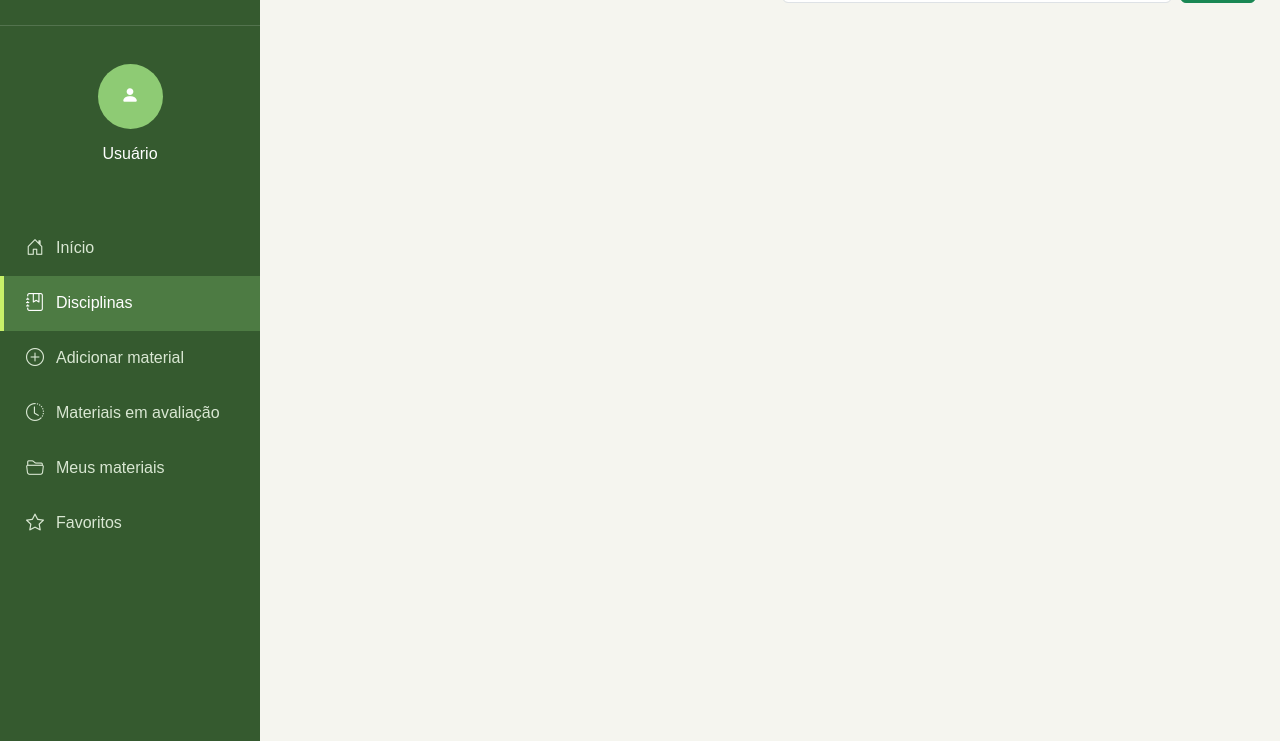
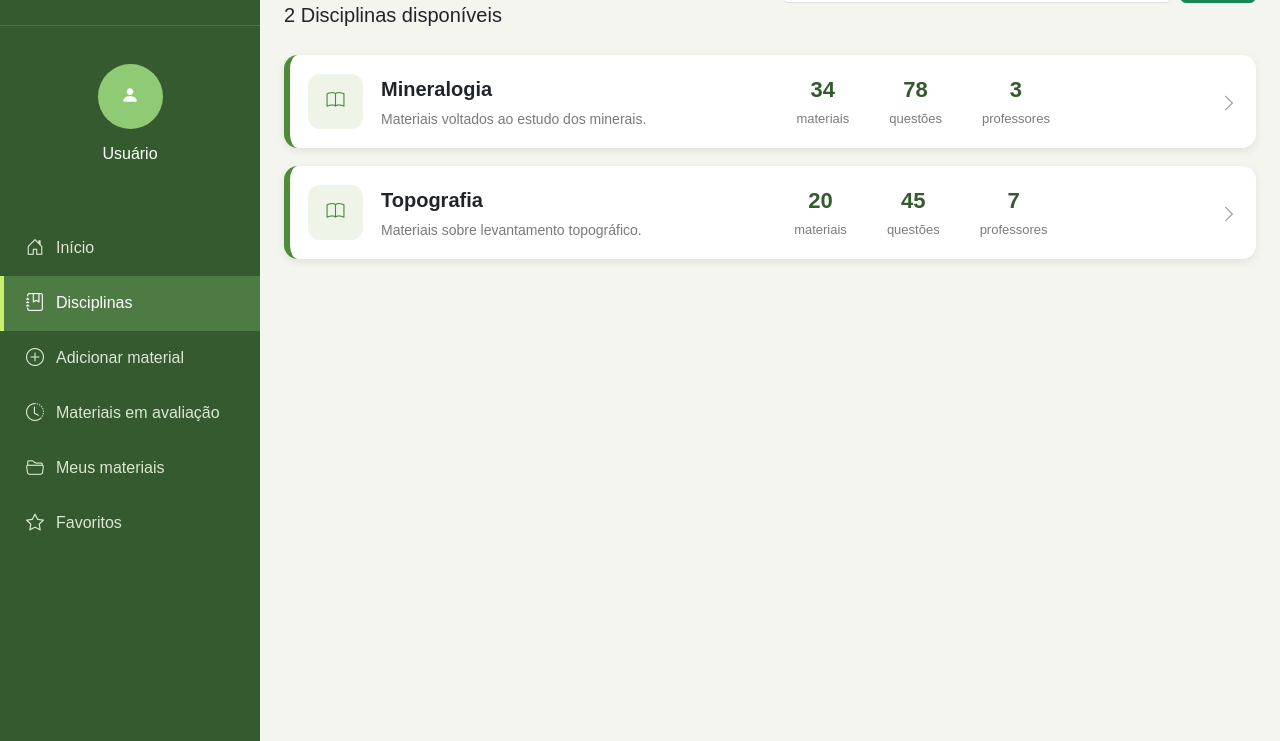
Before and after one commit to BiancaGabriely/GEOCONNECT, a plain HTML site: page disciplinas.html in a window 1280 px wide. Shown: the part 59-800 px from the top of the page. Drawn offline with nearby package versions, Linux system fonts and the light colour scheme.

Commit message:
Fizalização da página disciplinas e início da página principal

```diff
--- /dev/null
+++ b/disciplinas.css
@@ -0,0 +1,240 @@
+body{
+
+    margin:0;
+    background:#f5f5ef;
+    font-family:Arial, Helvetica, sans-serif;
+
+}
+
+.sidebar{
+
+    width:260px;
+    min-height:100vh;
+
+    background:#355a2f;
+
+    color:white;
+
+}
+
+.logo{
+
+    padding:25px 0;
+
+    font-weight:bold;
+
+    border-bottom:1px solid rgba(255,255,255,.15);
+
+}
+
+.user{
+
+    padding:30px 20px;
+
+}
+
+.avatar{
+
+    width:65px;
+    height:65px;
+
+    margin:auto;
+
+    border-radius:50%;
+
+    background:#8ecb74;
+
+    display:flex;
+
+    justify-content:center;
+
+    align-items:center;
+
+    font-size:30px;
+
+    color:white;
+
+    margin-bottom:15px;
+
+}
+
+.nav{
+
+    margin-top:20px;
+
+}
+
+.nav-link{
+
+    color:#d9e7d3;
+
+    padding:14px 22px;
+
+    display:flex;
+
+    align-items:center;
+
+    gap:12px;
+
+    border-left:4px solid transparent;
+
+    transition:.3s;
+
+}
+
+.nav-link:hover{
+
+    background:#406d37;
+
+    color:white;
+
+}
+
+.nav-link.active{
+
+    background:#4d7b43;
+
+    border-left:4px solid #c8f169;
+
+    color:white;
+
+}
+
+.content{
+
+    flex:1;
+
+}
+
+.bi{
+
+    font-size:18px;
+
+}
+#lista-disciplinas{
+    margin-top: 20px;
+}
+
+.card-disciplina{
+
+    background: white;
+
+    border-radius: 14px;
+
+    padding: 18px;
+
+    margin-bottom: 18px;
+
+    display: flex;
+
+    justify-content: space-between;
+
+    align-items: center;
+
+    box-shadow: 0 3px 8px rgba(0,0,0,.08);
+
+    border-left: 6px solid #4E8B39;
+
+    transition: .3s;
+
+}
+
+.card-disciplina:hover{
+
+    transform: translateY(-3px);
+
+    box-shadow: 0 8px 20px rgba(0,0,0,.15);
+
+}
+
+.info{
+
+    display:flex;
+
+    gap:18px;
+
+    align-items:center;
+
+}
+
+.icone{
+
+    width:55px;
+
+    height:55px;
+
+    border-radius:12px;
+
+    background:#eef5e8;
+
+    display:flex;
+
+    justify-content:center;
+
+    align-items:center;
+
+    font-size:26px;
+
+    color:#4E8B39;
+
+}
+
+.titulo{
+
+    font-size:20px;
+
+    font-weight:600;
+
+    margin-bottom:5px;
+
+}
+
+.descricao{
+
+    color:#7a7a7a;
+
+    font-size:14px;
+
+}
+
+.estatisticas{
+
+    display:flex;
+
+    gap:40px;
+
+}
+
+.estatisticas div{
+
+    text-align:center;
+
+}
+
+.estatisticas strong{
+
+    display:block;
+
+    font-size:22px;
+
+    color:#355A2F;
+
+}
+
+.estatisticas span{
+
+    font-size:13px;
+
+    color:#7b7b7b;
+
+}
+
+.seta{
+
+    font-size:26px;
+
+    color:#999;
+
+    margin-left:20px;
+
+}
--- a/disciplinas.html
+++ b/disciplinas.html
@@ -4,11 +4,7 @@
     <meta charset="UTF-8">
     <meta name="viewport" content="width=device-width, initial-scale=1.0">
     <title>Disciplinas</title>
-</head>
-<body>
-    <!DOCTYPE html>
-<html lang="pt-br">
-<head>
+
     <meta charset="UTF-8">
     <meta name="viewport" content="width=device-width, initial-scale=1.0">
 
@@ -18,9 +14,7 @@
     <!-- Bootstrap Icons -->
     <link rel="stylesheet" href="https://cdn.jsdelivr.net/npm/bootstrap-icons@1.13.1/font/bootstrap-icons.min.css">
 
-    <link rel="stylesheet" href="style.css">
-
-    <title>GeoConnect</title>
+    <link rel="stylesheet" href="disciplinas.css">
 </head>
 <body>
 
@@ -103,12 +97,22 @@
             </form>
         </div>
 
+        <h5>
+            <span id="quantidade-disciplinas"></span>
+            Disciplinas disponíveis
+        </h5>
+
+        <div id="lista-disciplinas"></div>
+
+        </div>
+        <div class="container mt-4">
+            <div id="lista-disciplinas" class="row g-4"></div>
         </div>
 
     </main>
+
 </div>
+<script src="disciplinas.js"></script>
 
 </body>
 </html>
-</body>
-</html>
--- /dev/null
+++ b/disciplinas.js
@@ -0,0 +1,68 @@
+const disciplinas = [
+    {
+        nome: "Mineralogia",
+        descricao: "Materiais voltados ao estudo dos minerais.",
+        materiais: 34,
+        questoes: 78,
+        acessos: 150,
+        professores: 3
+    },
+    {
+        nome: "Topografia",
+        descricao: "Materiais sobre levantamento topográfico.",
+        materiais: 20,
+        questoes: 45,
+        acessos: 89,
+        professores:7
+    }
+];
+
+const quantidade = document.getElementById("quantidade-disciplinas");
+
+quantidade.textContent = disciplinas.length;
+const lista = document.getElementById("lista-disciplinas");
+
+disciplinas.forEach(disciplina => {
+    lista.innerHTML += `
+    <div class="card-disciplina">
+
+        <div class="info">
+
+            <div class="icone">
+             <i class="bi bi-book"></i>
+            </div>
+
+            <div>
+
+                <div class="titulo">${disciplina.nome}</div>
+
+                <div class="descricao">${disciplina.descricao}</div>
+
+            </div>
+
+        </div>
+        <div class="estatisticas">
+
+            <div>
+                <strong>${disciplina.materiais}</strong>
+                <span>materiais</span>
+            </div>
+
+            <div>
+                <strong>${disciplina.questoes}</strong>
+                <span>questões</span>
+            </div>
+
+            <div>
+                <strong>${disciplina.professores}</strong>
+                <span>professores</span>
+            </div>
+        </div>
+
+        <div class="seta">
+            <i class="bi bi-chevron-right"></i>
+        </div>
+
+    </div>
+    `;
+});
--- a/style.css
+++ b/style.css
@@ -24,37 +24,6 @@ body{
     font-weight:bold;
 
     border-bottom:1px solid rgba(255,255,255,.15);
-
-}
-
-.user{
-
-    padding:30px 20px;
-
-}
-
-.avatar{
-
-    width:65px;
-    height:65px;
-
-    margin:auto;
-
-    border-radius:50%;
-
-    background:#8ecb74;
-
-    display:flex;
-
-    justify-content:center;
-
-    align-items:center;
-
-    font-size:30px;
-
-    color:white;
-
-    margin-bottom:15px;
 
 }
 
```
Also changed, not shown: index.html (+69 -0 lines). Lines whose indentation alone changed are shown as unchanged.
